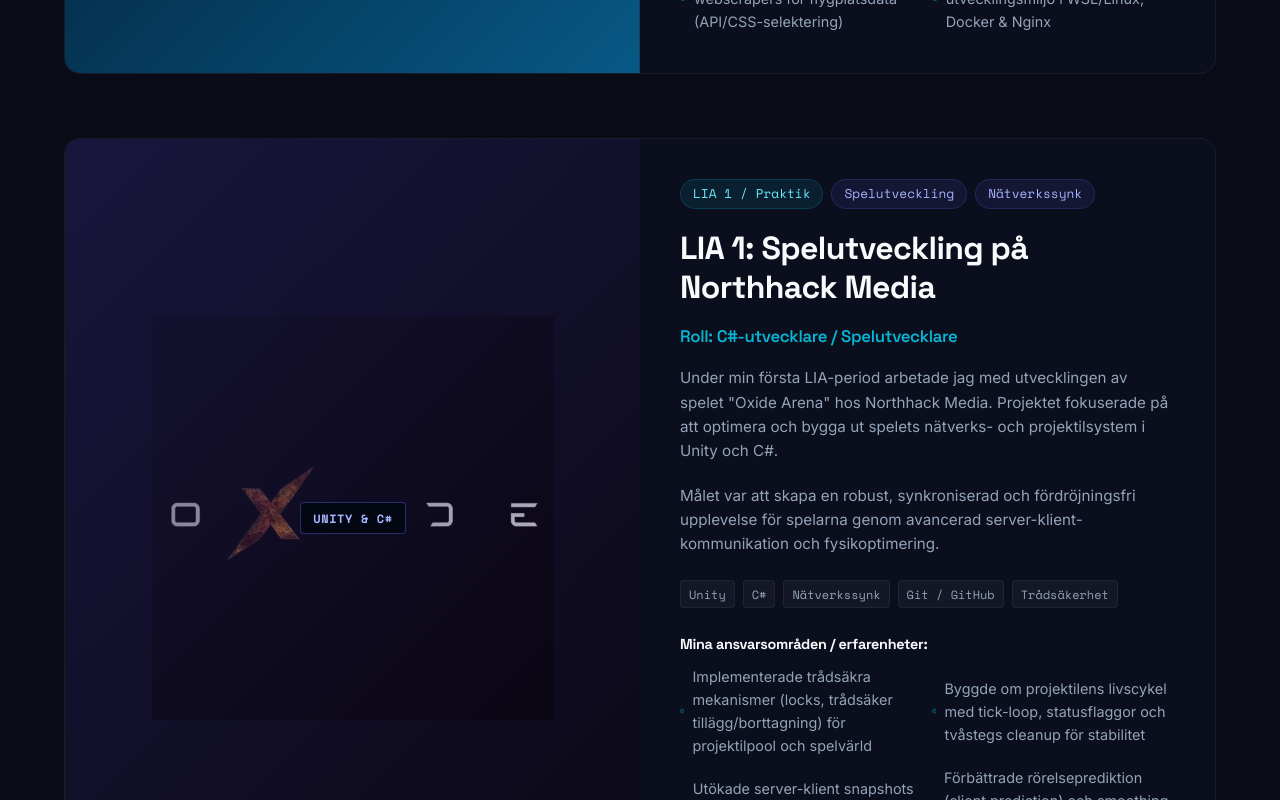
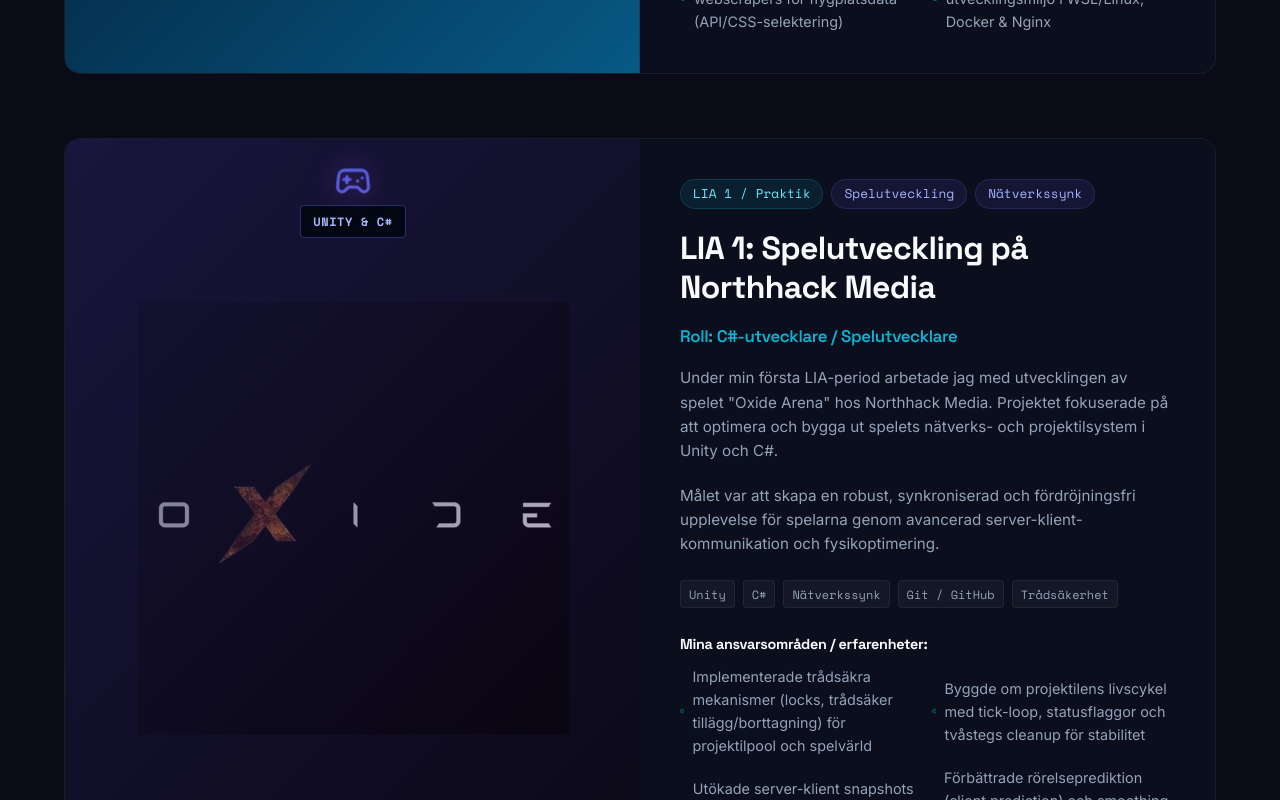
Before and after one commit to StefanLundberg77/slundberg-Web-portfolio, a React (Vite) app: page / in a window 1280 px wide. Shown: the part 2680-3480 px from the top of the page. Built offline with nearby package versions, Linux system fonts and the light colour scheme.

Commit message:
style: position LIA 1 overlay elements at top to avoid logo overlap

```diff
--- a/src/components/Projects.tsx
+++ b/src/components/Projects.tsx
@@ -111,13 +111,22 @@
                 className="project-graphic-side game-bg"
                 style={{
                   backgroundImage: `url(${oxideBg})`,
-                  backgroundSize: '70%',
+                  backgroundSize: '75%',
                   backgroundRepeat: 'no-repeat',
                   backgroundPosition: 'center',
                   backgroundColor: '#05070f',
                 }}
               >
-                <div className="game-overlay">
+                <div className="game-overlay" style={{
+                  position: 'absolute',
+                  top: '1.5rem',
+                  display: 'flex',
+                  flexDirection: 'column',
+                  alignItems: 'center',
+                  gap: '0.4rem',
+                  zIndex: 2
+                }}>
+                  <Gamepad2 size={36} className="game-icon-glow" style={{ color: 'var(--color-primary)' }} />
                   <span className="game-status-badge" style={{ borderColor: 'rgba(99, 102, 241, 0.4)', color: '#a5b4fc', background: '#030712', marginTop: 0 }}>UNITY & C#</span>
                 </div>
               </div>
```
